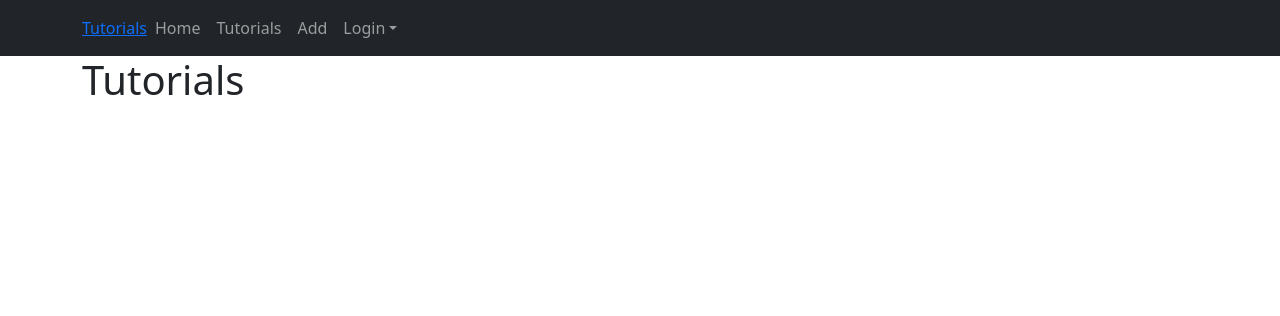
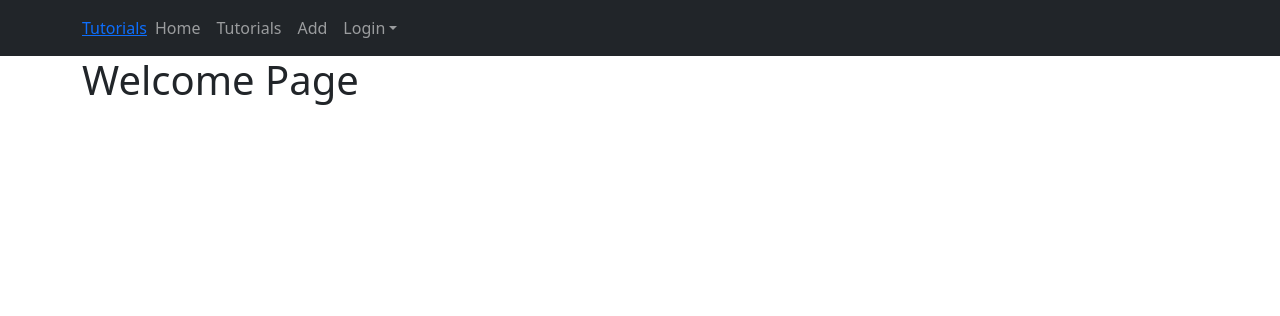
Before and after one commit to huntergreen87/nucamp_final_project, a Django app: page / in a window 1280 px wide. Shown: the top 316 px of the page. Run offline with Django 3.2, Linux system fonts and the light colour scheme; data that the repository does not hold is empty.

Commit message:
Update index.html

```diff
--- a/app/tutorials/templates/tutorials/index.html
+++ b/app/tutorials/templates/tutorials/index.html
@@ -1,7 +1,7 @@
 {% extends "tutorials/base.html" %} {% load static %}{% block title %} Tutorials
 {% endblock%} {% block content%}
 <div class="container">
-  <h1>Tutorials</h1>
+  <h1>Welcome Page</h1>
   <ul>
     {% for tutorial in tutorials %}
     <li>{{ tutorial.title }}</li>
```
